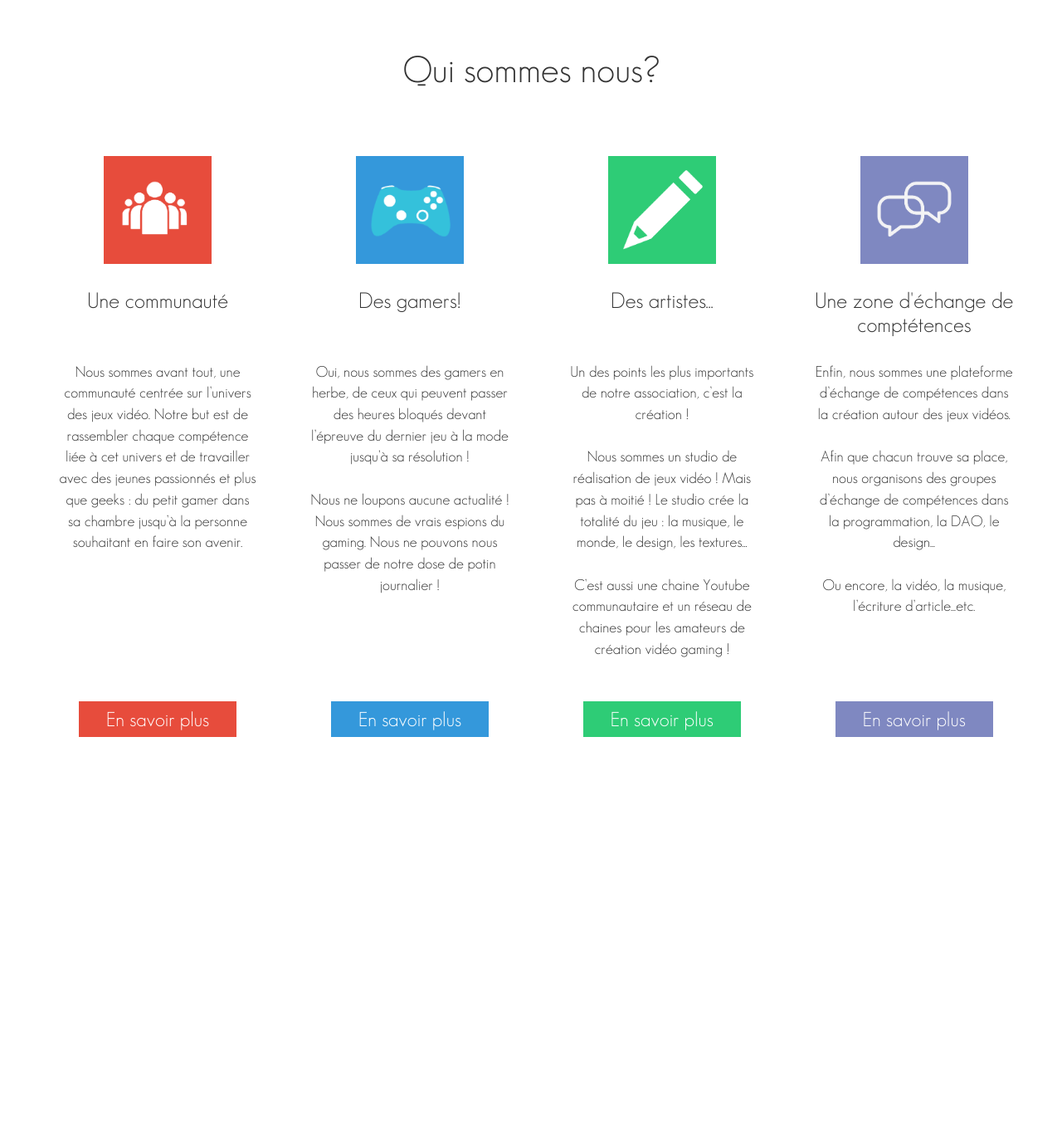
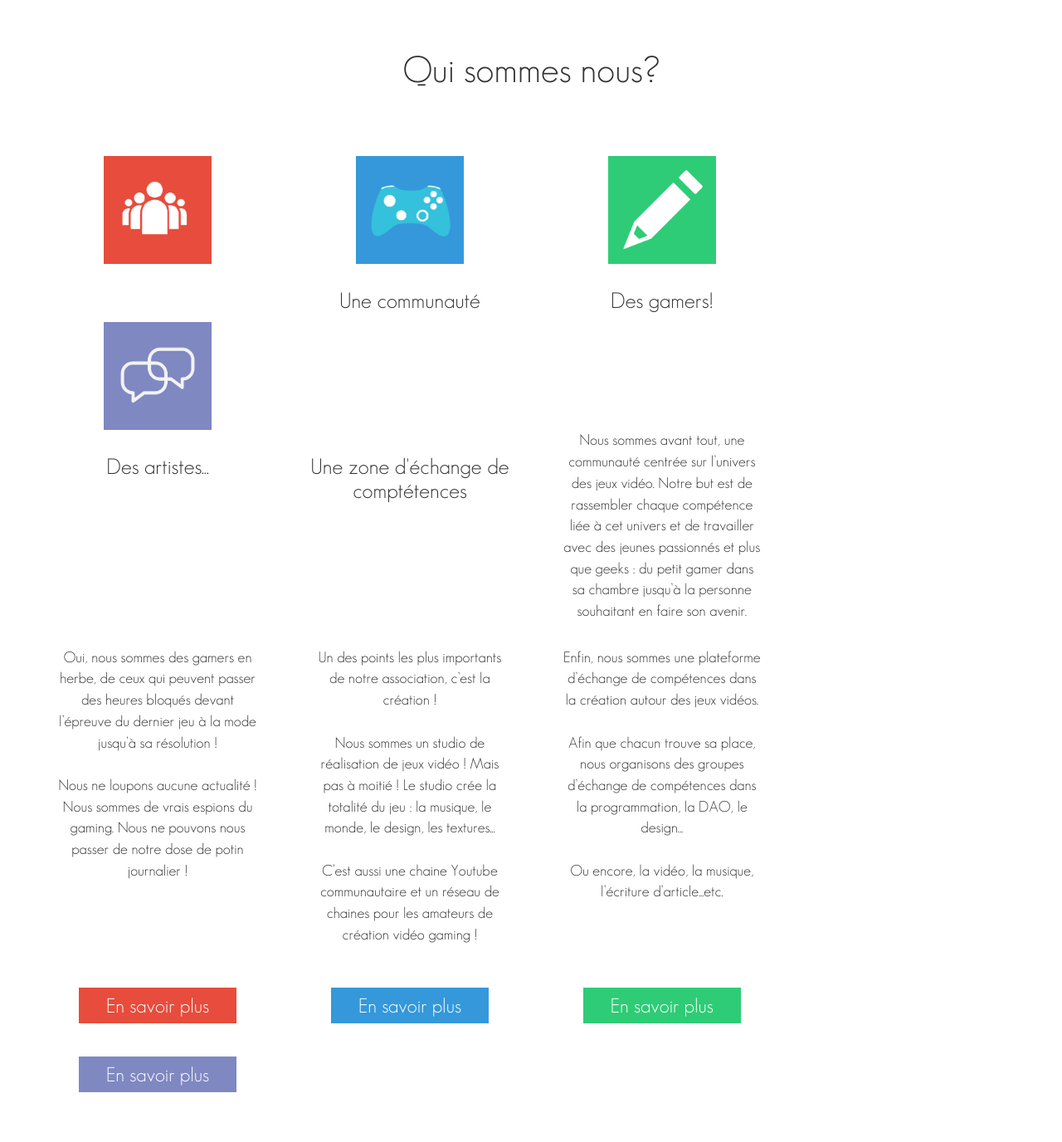
Before and after one commit to Pitcholine16/MGS-Website, a PHP site: page /home.php in a window 1280 px wide; the page is wider, and only the part inside the window is pictured. Shown: the part 120-1496 px from the top of that part at 83% size. Before the commit the page ends 1008 px from the top of that part, so only its background shows below. Run offline with PHP 8.4, Linux system fonts and the light colour scheme.

Commit message:
Début des media queries

```diff
--- a/style_home.css
+++ b/style_home.css
@@ -1,13 +1,257 @@
-@font-face
+@media screen and (min-width: 1280px)
 {
-    font-family: monarch_font;
-    src: url('monarch_font.ttf');
+    .main_wrapper
+    {
+        width: 1280px;
+        padding: 40px;
     }
 
+    .main_wrapper img
+    {
+        height: 130px;
+        width: 130px;
+        margin: 70px 85px 0px 85px;
+    }
+
+    .main_wrapper p
+    {
+        margin: 0px 30px 30px 30px;
+        width: 240px;
+        font-size: 18px;
+    }
+
+    .main_wrapper h1
+    {
+        margin-top: 20px;
+        width: 1200px;
+        font-size: 44px;
+    }
+
+    .main_wrapper h2
+    {
+        width: 240px;
+        margin: 30px 30px;
+        font-size: 26px;
+    }
+
+    .main_wrapper a
+    {
+        font-size: 24px;
+    }
+
+    .main_wrapper div
+    {
+        width: 190px;
+        height: 43px;
+        margin: 20px 55px;
+        line-height: 43px;
+    }
+}
+
+@media screen and (max-width: 1279px) and (min-width: 1025px)
+{
     .main_wrapper
     {
-    margin-left:auto;
-    margin-right:auto;
+        width: 1025px;
+        padding: 40px;
+    }
+
+    .main_wrapper img
+    {
+        height: 130px;
+        width: 130px;
+        margin: 70px 85px 0px 85px;
+    }
+
+    .main_wrapper p
+    {
+        margin: 0px 30px 30px 30px;
+        width: 240px;
+        font-size: 18px;
+    }
+
+    .main_wrapper h1
+    {
+        margin-top: 20px;
+        width: 1200px;
+        font-size: 44px;
+    }
+
+    .main_wrapper h2
+    {
+        width: 240px;
+        margin: 30px 30px;
+        font-size: 26px;
+    }
+
+    .main_wrapper a
+    {
+        font-size: 24px;
+    }
+
+    .main_wrapper div
+    {
+        width: 190px;
+        height: 43px;
+        margin: 20px 55px;
+        line-height: 43px;
+    }
+}
+
+@media screen and (max-width: 1024px) and (min-width: 800px)
+{
+    .main_wrapper
+    {
+        width: 800px;
+        padding: 40px;
+    }
+
+    .main_wrapper img
+    {
+        height: 130px;
+        width: 130px;
+        margin: 70px 85px 0px 85px;
+    }
+
+    .main_wrapper p
+    {
+        margin: 0px 30px 30px 30px;
+        width: 240px;
+        font-size: 18px;
+    }
+
+    .main_wrapper h1
+    {
+        margin-top: 20px;
+        width: 1200px;
+        font-size: 44px;
+    }
+
+    .main_wrapper h2
+    {
+        width: 240px;
+        margin: 30px 30px;
+        font-size: 26px;
+    }
+
+    .main_wrapper a
+    {
+        font-size: 24px;
+    }
+
+    .main_wrapper div
+    {
+        width: 190px;
+        height: 43px;
+        margin: 20px 55px;
+        line-height: 43px;
+    }
+}
+
+@media screen and (max-width: 799px) and (min-width: 600px)
+{
+        .main_wrapper
+    {
+        width: 600px;
+        padding: 40px;
+    }
+
+    .main_wrapper img
+    {
+        height: 130px;
+        width: 130px;
+        margin: 70px 85px 0px 85px;
+    }
+
+    .main_wrapper p
+    {
+        margin: 0px 30px 30px 30px;
+        width: 240px;
+        font-size: 18px;
+    }
+
+    .main_wrapper h1
+    {
+        margin-top: 20px;
+        width: 1200px;
+        font-size: 44px;
+    }
+
+    .main_wrapper h2
+    {
+        width: 240px;
+        margin: 30px 30px;
+        font-size: 26px;
+    }
+
+    .main_wrapper a
+    {
+        font-size: 24px;
+    }
+
+    .main_wrapper div
+    {
+        width: 190px;
+        height: 43px;
+        margin: 20px 55px;
+        line-height: 43px;
+    }
+}
+
+@media screen and (max-width: 599px) and (min-width: 480px)
+{
+    .main_wrapper
+    {
+        width: 480px;
+        padding: 40px;
+    }
+
+    .main_wrapper img
+    {
+        height: 130px;
+        width: 130px;
+        margin: 70px 85px 0px 85px;
+    }
+
+    .main_wrapper p
+    {
+        margin: 0px 30px 30px 30px;
+        width: 240px;
+        font-size: 18px;
+    }
+
+    .main_wrapper h1
+    {
+        margin-top: 20px;
+        width: 1200px;
+        font-size: 44px;
+    }
+
+    .main_wrapper h2
+    {
+        width: 240px;
+        margin: 30px 30px;
+        font-size: 26px;
+    }
+
+    .main_wrapper a
+    {
+        font-size: 24px;
+    }
+
+    .main_wrapper div
+    {
+        width: 190px;
+        height: 43px;
+        margin: 20px 55px;
+        line-height: 43px;
+    }
+}
+
+@media screen and (max-width: 479px)
+{
+    .main_wrapper
+    {
         width: 1350px;
         padding: 40px;
     }
@@ -23,30 +267,68 @@
     {
         margin: 0px 30px 30px 30px;
         width: 240px;
+        font-size: 18px;
+    }
+
+    .main_wrapper h1
+    {
+        margin-top: 20px;
+        width: 1200px;
+        font-size: 44px;
+    }
+
+    .main_wrapper h2
+    {
+        width: 240px;
+        margin: 30px 30px;
+        font-size: 26px;
+    }
+
+    .main_wrapper a
+    {
+        font-size: 24px;
+    }
+
+    .main_wrapper div
+    {
+        width: 190px;
+        height: 43px;
+        margin: 20px 55px;
+        line-height: 43px;
+    }
+}
+
+@font-face
+{
+    font-family: monarch_font;
+    src: url('monarch_font.ttf');
+}
+
+.main_wrapper
+{
+    margin-left:auto;
+    margin-right:auto;
+}
+
+.main_wrapper p
+{
     display: inline-block;
     text-align: center;
     vertical-align: top;
-    font-size: 18px;
     font-family: monarch_font;
 }
 
 .main_wrapper h1
 {
     text-align: center;
-    margin-top: 20px;
     vertical-align: center;
     font-family: monarch_font;
     font-weight: normal;
-    width: 1200px;
-    font-size: 44px;
 }
 
 .main_wrapper h2
 {
     display: inline-block;
-    width: 240px;
-    margin: 30px 30px;
-    font-size: 26px;
     text-align: center;
     vertical-align: top;
     font-family: monarch_font;
@@ -56,7 +338,6 @@
 .main_wrapper a
 {
     color: white;
-    font-size: 24px;
     font-family: monarch_font;
     text-decoration: none;
     vertical-align: text-bottom;
@@ -71,10 +352,6 @@
 .main_wrapper div
 {
     display: inline-block;
-    width: 190px;
-    height: 43px;
-    margin: 20px 55px;
-    line-height: 43px;
     text-align: center;
 }
 
```
Lines whose indentation alone changed are shown as unchanged.
